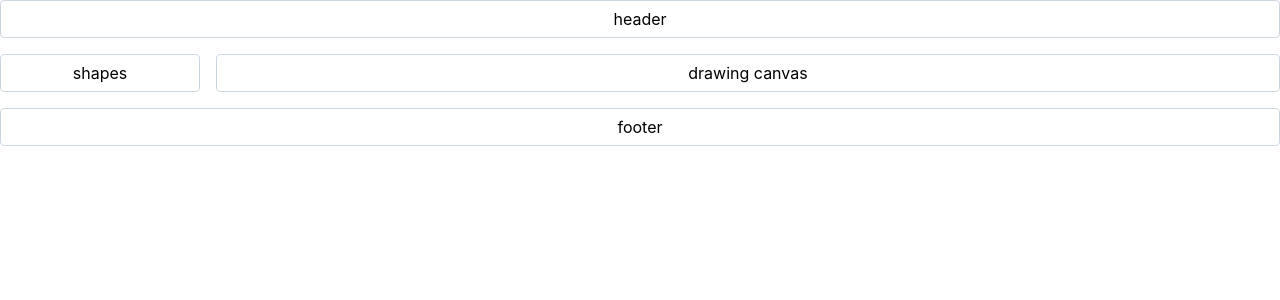
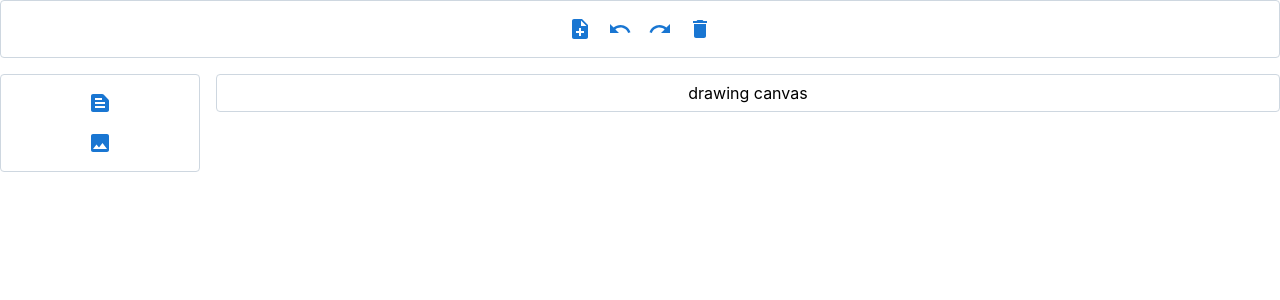
Before and after one commit to ira-pavlikovska/staples-drawing, a React (Create React App) app: page / in a window 1280 px wide. Shown: the top 300 px of the page. Built offline with nearby package versions, Linux system fonts and the light colour scheme.

Commit message:
add buttons

```diff
--- a/src/components/Header.tsx
+++ b/src/components/Header.tsx
@@ -1,23 +1,24 @@
 import React from "react";
-import {Link as RouterLink} from "react-router-dom";
-import Link from '@mui/material/Link';
-import Box from '@mui/material/Box';
+import IconButton from '@mui/material/IconButton';
+import {NoteAdd, Undo, Redo, Delete} from '@mui/icons-material';
 
-const preventDefault = (event: React.SyntheticEvent) => event.preventDefault();
 
 export default function Header() {
     return (
-        <Box
-            sx={{
-                typography: 'body1',
-                '& > :not(style) + :not(style)': {
-                    ml: 2,
-                },
-            }}
-            onClick={preventDefault}
-        >
-            <Link component={RouterLink} to='/'>Home</Link>
-            <Link component={RouterLink} to='/logout'>Logout</Link>
-        </Box>
+        <div>
+            <IconButton color="primary" aria-label="New Document" component="label">
+                <NoteAdd/>
+            </IconButton>
+
+            <IconButton color="primary" aria-label="Undo" component="label">
+                <Undo/>
+            </IconButton>
+            <IconButton color="primary" aria-label="Redo" component="label">
+                <Redo/>
+            </IconButton>
+            <IconButton color="primary" aria-label="Delete shape" component="label">
+                <Delete/>
+            </IconButton>
+        </div>
     )
 }
--- /dev/null
+++ b/src/components/Shapes.tsx
@@ -0,0 +1,18 @@
+import React from "react";
+
+import IconButton from '@mui/material/IconButton';
+import {TextSnippet, Photo} from '@mui/icons-material';
+
+
+export default function Shapes() {
+    return (
+        <div style={{display: "flex", flexDirection: "column"}}>
+            <IconButton color="primary" aria-label="Text" component="label">
+                <TextSnippet />
+            </IconButton>
+            <IconButton color="primary" aria-label="Image" component="label">
+                <Photo />
+            </IconButton>
+        </div>
+    )
+}
--- a/src/containers/DrawingContainer.tsx
+++ b/src/containers/DrawingContainer.tsx
@@ -2,6 +2,8 @@ import React from 'react';
 import {Box} from '@mui/system';
 import Grid from '@mui/system/Unstable_Grid';
 import styled from '@mui/system/styled';
+import Header from "../components/Header";
+import Shapes from "../components/Shapes";
 
 
 const Item = styled('div')(({theme}) => ({
@@ -22,23 +24,17 @@ export default function DrawingContainer() {
             <Grid container spacing={2}>
                 <Grid xs={12}>
                     <Item>
-                        header
+                        <Header />
                     </Item>
                 </Grid>
                 <Grid xs={2}>
-                    <Item>shapes</Item>
+                    <Item><Shapes></Shapes></Item>
                 </Grid>
                 <Grid xs={10}>
                     <Item>
                         drawing canvas
                     </Item>
                 </Grid>
-                <Grid xs={12}>
-                    <Item>
-                        footer
-
-                    </Item>
-                </Grid>
             </Grid>
         </Box>
     )
```
